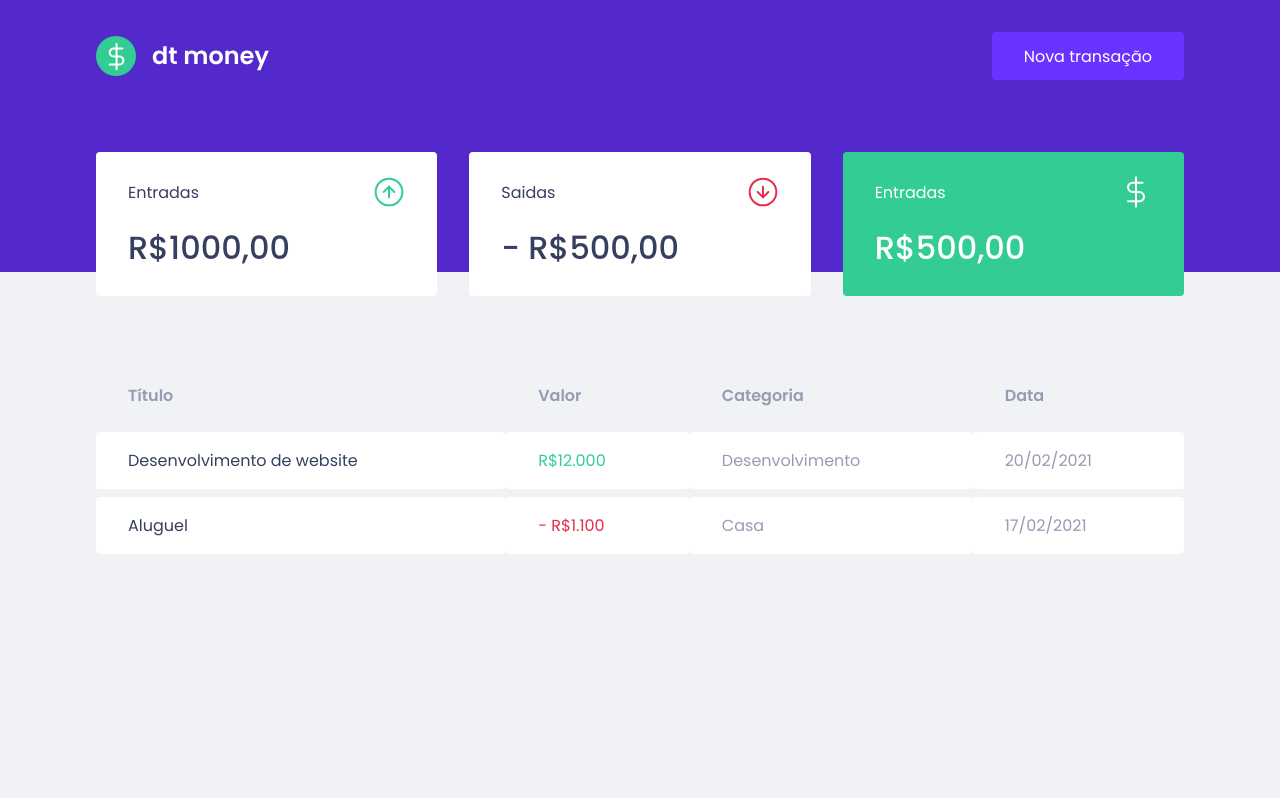
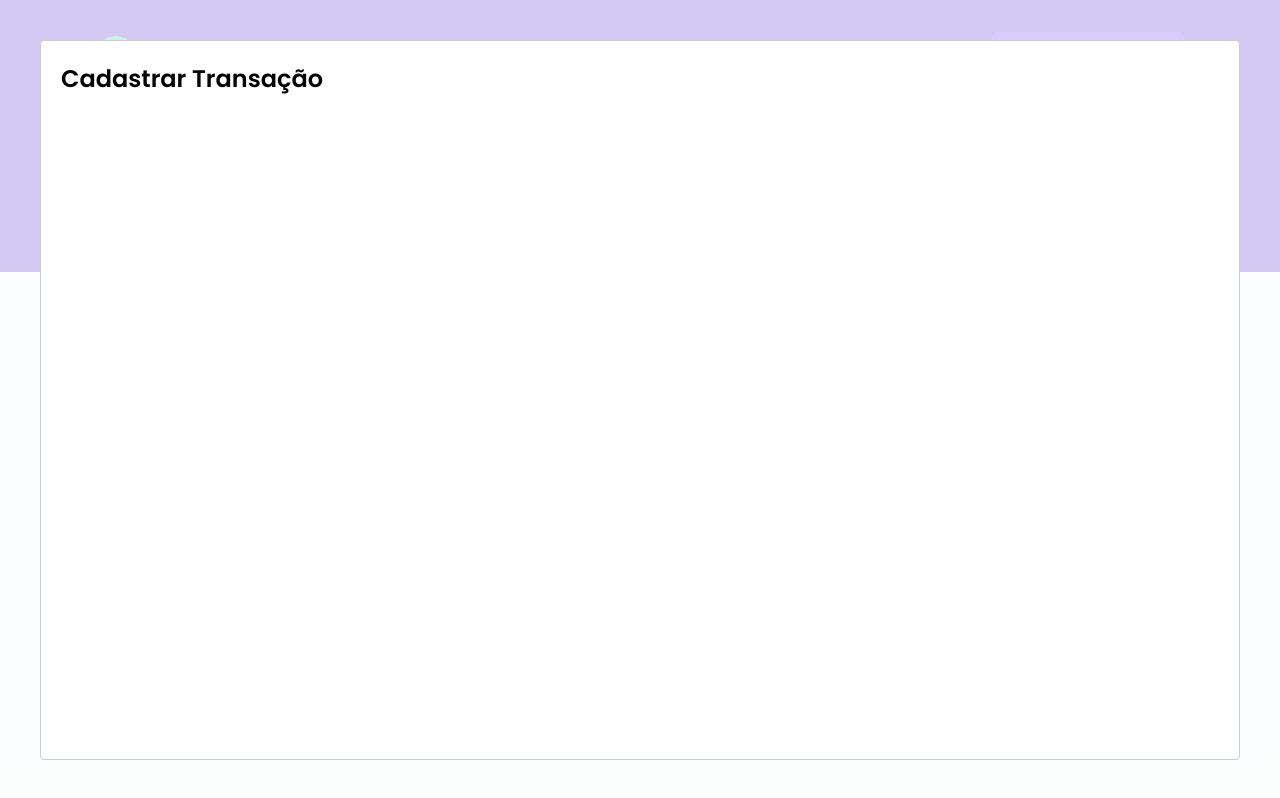
Before and after one commit to olucasfreitas/dtmoney, a React (Create React App) app: page / in a window 1280 px wide. Both pictures are taken after a click on the button "Nova transação". Built offline with nearby package versions, Linux system fonts and the light colour scheme; no server answers; what miragejs would draw is missing.

Commit message:
configurando react-modal

```diff
--- a/package.json
+++ b/package.json
@@ -7,6 +7,7 @@
     "miragejs": "^0.1.45",
     "react": "^18.2.0",
     "react-dom": "^18.2.0",
+    "react-modal": "^3.15.1",
     "react-scripts": "5.0.1",
     "styled-components": "^5.3.5",
     "web-vitals": "^2.1.0"
@@ -19,6 +20,7 @@
     "@types/node": "^16.7.13",
     "@types/react": "^18.0.0",
     "@types/react-dom": "^18.0.0",
+    "@types/react-modal": "^3.13.1",
     "@types/styled-components": "^5.1.25",
     "typescript": "^4.4.2"
   },
--- a/src/App.tsx
+++ b/src/App.tsx
@@ -1,12 +1,35 @@
 import { Dashboard } from "./components/Dashboard";
 import { Header } from "./components/Header";
 import { GlobalStyle } from "./styles/global";
+import Modal from "react-modal";
+import { useState } from "react";
+
+Modal.setAppElement("#root");
 
 export function App() {
+  const [isNewTransactionModalOpen, setIsNewTransactionModalOpen] =
+    useState(false);
+
+  function handleOpenNewTransaction() {
+    setIsNewTransactionModalOpen(true);
+  }
+
+  function handleCloseNewTransaction() {
+    setIsNewTransactionModalOpen(false);
+  }
+
   return (
     <>
-      <Header />
+      <Header onOpenNewTransaction={handleOpenNewTransaction} />
       <Dashboard />
+
+      <Modal
+        isOpen={isNewTransactionModalOpen}
+        onRequestClose={handleCloseNewTransaction}
+        contentLabel="Example Modal"
+      >
+        <h2>Cadastrar Transação</h2>
+      </Modal>
       <GlobalStyle />
     </>
   );
--- a/src/components/Header/index.tsx
+++ b/src/components/Header/index.tsx
@@ -1,12 +1,19 @@
+import { useState } from "react";
 import logoImg from "../../assets/logo.svg";
 import { Container, Content } from "./styles";
 
-export function Header() {
+interface HeaderProps {
+  onOpenNewTransaction: () => void;
+}
+
+export function Header({ onOpenNewTransaction }: HeaderProps) {
   return (
     <Container>
       <Content>
         <img src={logoImg} alt="dt money" />
-        <button type="button">Nova transação</button>
+        <button type="button" onClick={onOpenNewTransaction}>
+          Nova transação
+        </button>
       </Content>
     </Container>
   );
```
Also changed, not shown: 1 other file (tests, documents, lock files or other folders).
